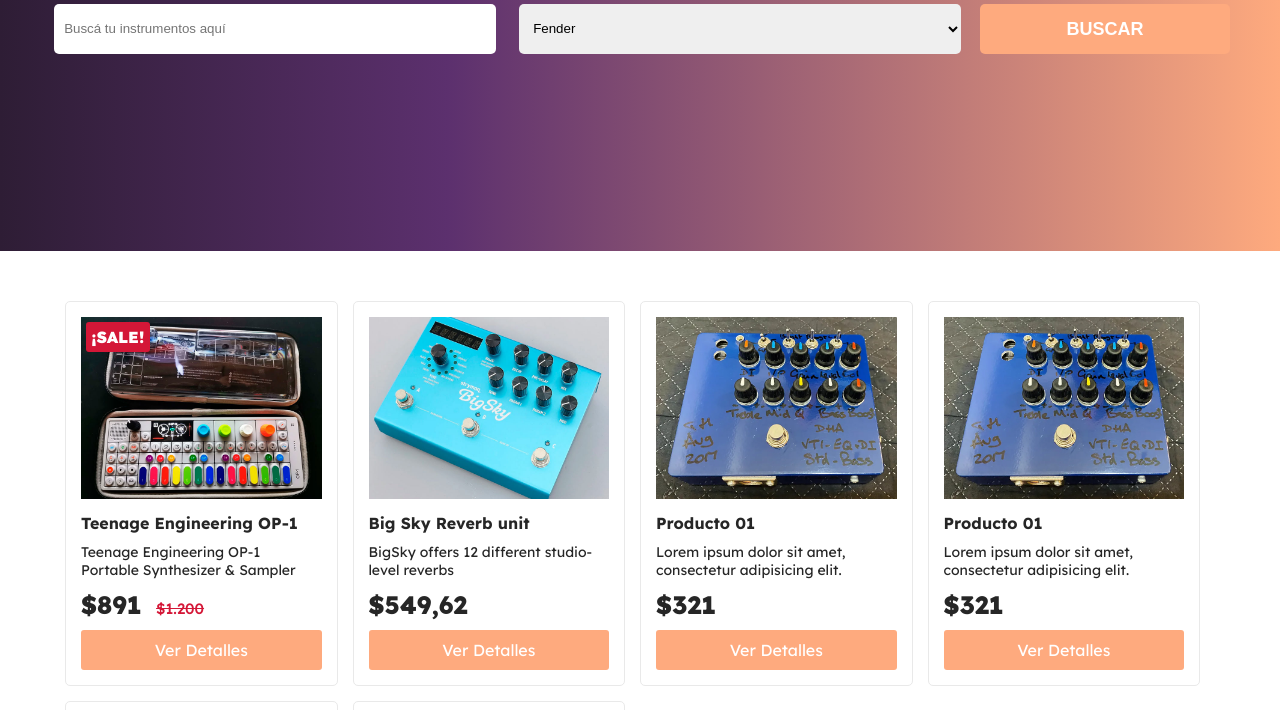
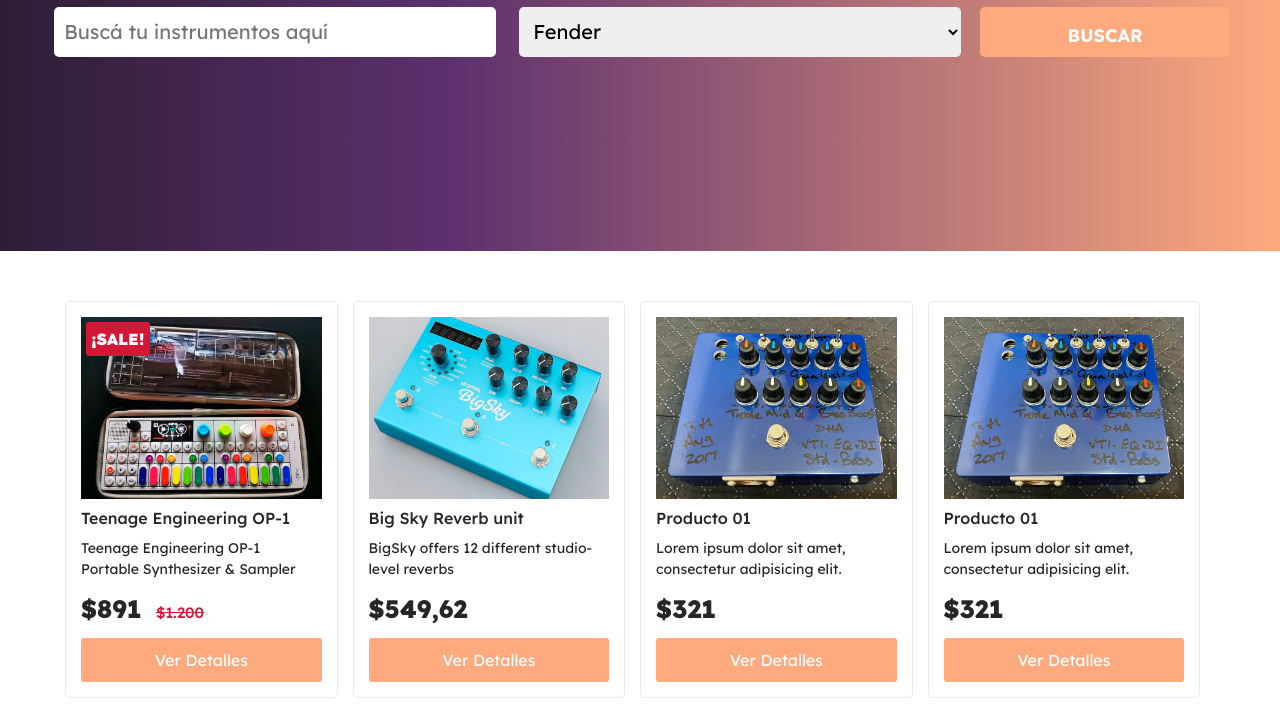
Before and after one commit to FreeHelado/FuzzCream-Ferreira, a plain HTML site: page index.html in a window 1280 px wide. Shown: the part 366-1076 px from the top of the page. Drawn offline with nearby package versions, Linux system fonts and the light colour scheme.

Commit message:
Llamado a Bootstrap por CDN

```diff
--- a/index.html
+++ b/index.html
@@ -3,12 +3,16 @@
 <head>
     <meta charset="UTF-8"/>
     <meta name="viewport" content="width=device-width, initial-scale=1.0"/>
-    <title>FUZZ CREAM</title>
     <link rel="shortcut icon" href="./assets/favicon.ico" type="image/x-icon">
+    <!-- Bootstrap con CDN -->
+    <link href="https://cdn.jsdelivr.net/npm/bootstrap@5.2.0/dist/css/bootstrap.min.css" rel="stylesheet"/>
+    <script src="https://cdn.jsdelivr.net/npm/bootstrap@5.2.0/dist/js/bootstrap.bundle.min.js"/>
+    </script>
     <link rel="stylesheet" href="./styles/style.css">
     <link rel="preconnect" href="https://fonts.googleapis.com">
     <link rel="preconnect" href="https://fonts.gstatic.com" crossorigin>
-</head>
+    <title>FUZZ CREAM</title>
+    </head>
 
 <body>
     <!-- Cabezal -->
```
